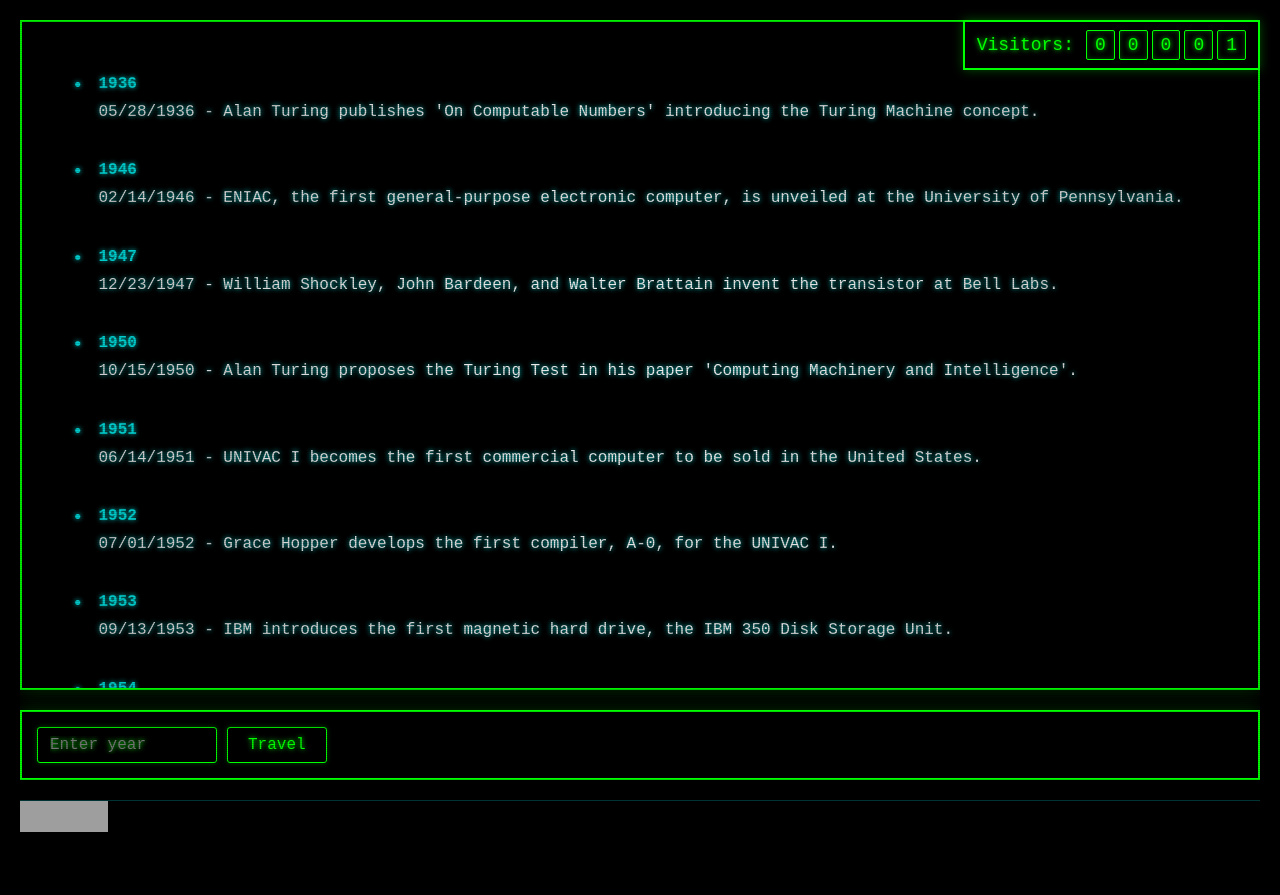
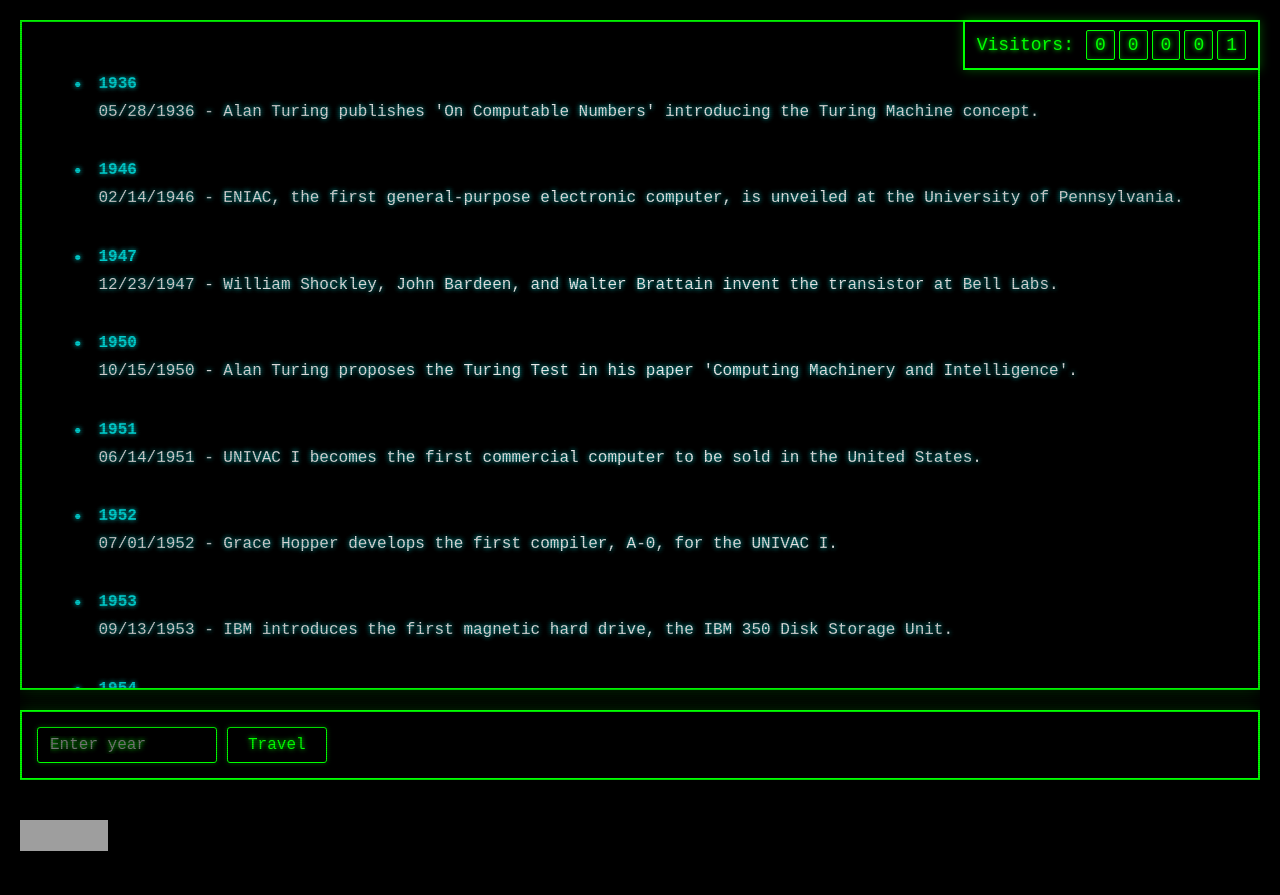
Before and after one commit to ezequiasaramburu/time-machine, a plain HTML site: page index.html in a window 1280 px wide. Before the commit the page ends 856 px from the top, so only its background shows below. Drawn offline with Linux system fonts and the light colour scheme; grey boxes are pictures that could not be loaded.

Commit message:
remove styles from footer

```diff
--- a/styles.css
+++ b/styles.css
@@ -510,10 +510,9 @@ body.shutdown * {
 }
 
 footer {
-    width: 100%;g
+    width: 100%;
     padding: 20px 0;
     background-color: rgba(0, 0, 0, 0.8);
-    border-top: 1px solid rgba(0, 255, 255, 0.2);
     margin-top: 20px;
 }
 
```
